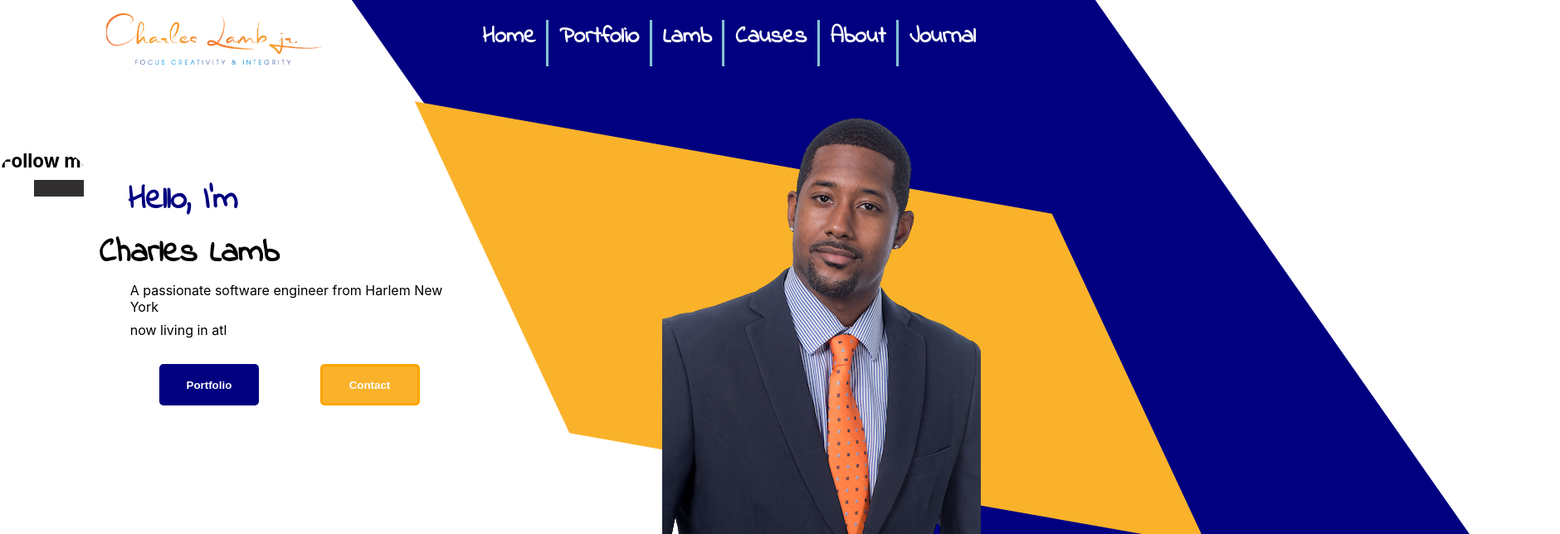
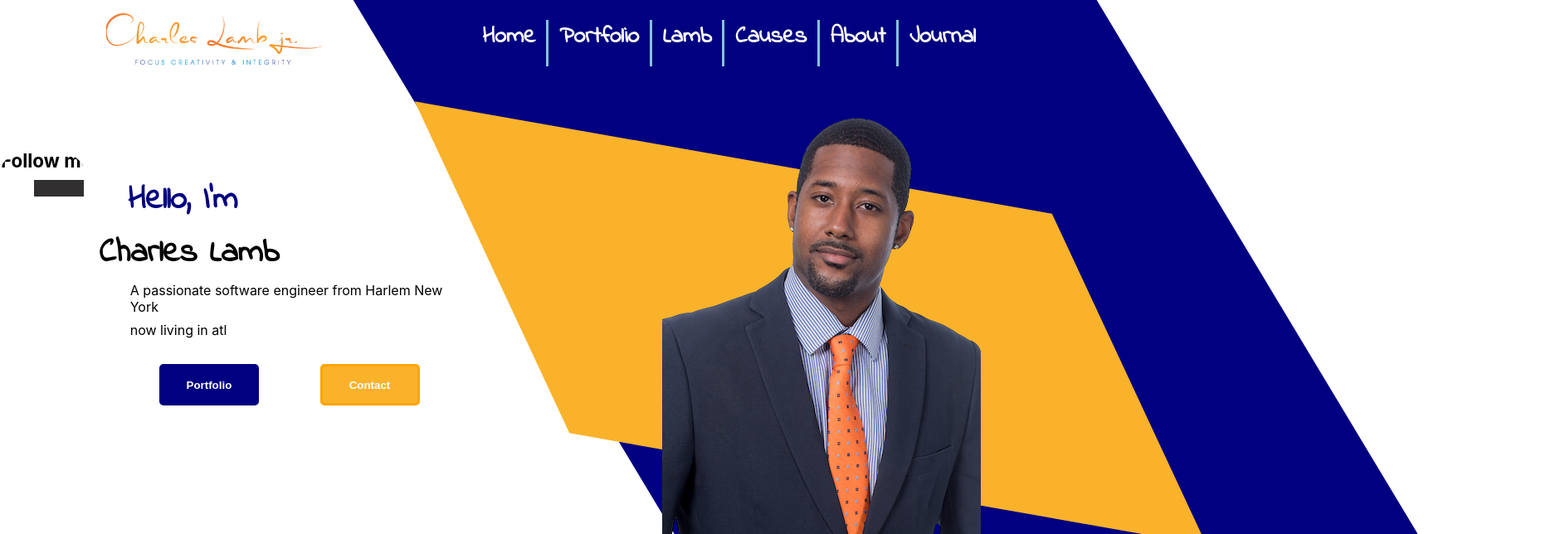
Before and after one commit to cyberstizz/charleslambjr, a React (Create React App) app: page / in a window 1280 px wide. Shown: the top 644 px of the page at 83% size, 1880 px wide, since content can reach past the window. Built offline with nearby package versions, Linux system fonts and the light colour scheme.

Commit message:
changed the skew on the decorative div to be 31 degrees so it can be a it more asthetic

```diff
--- a/src/App.css
+++ b/src/App.css
@@ -59,11 +59,11 @@
   position: absolute;
   display: inline-flex;
   flex-direction: row;
-  margin-left: 55vw;
+  margin-left: 52vw;
   width: 70vw;
   height: 100vh;
   z-index: 10;
-  transform: skew(35deg);
+  transform: skew(31deg);
   overflow-x: hidden;
 }
 
@@ -83,7 +83,6 @@
   flex-direction: row;
   margin-left: 7vw;
   margin-top: 3vh;
-
 }
 
 .home{
```
